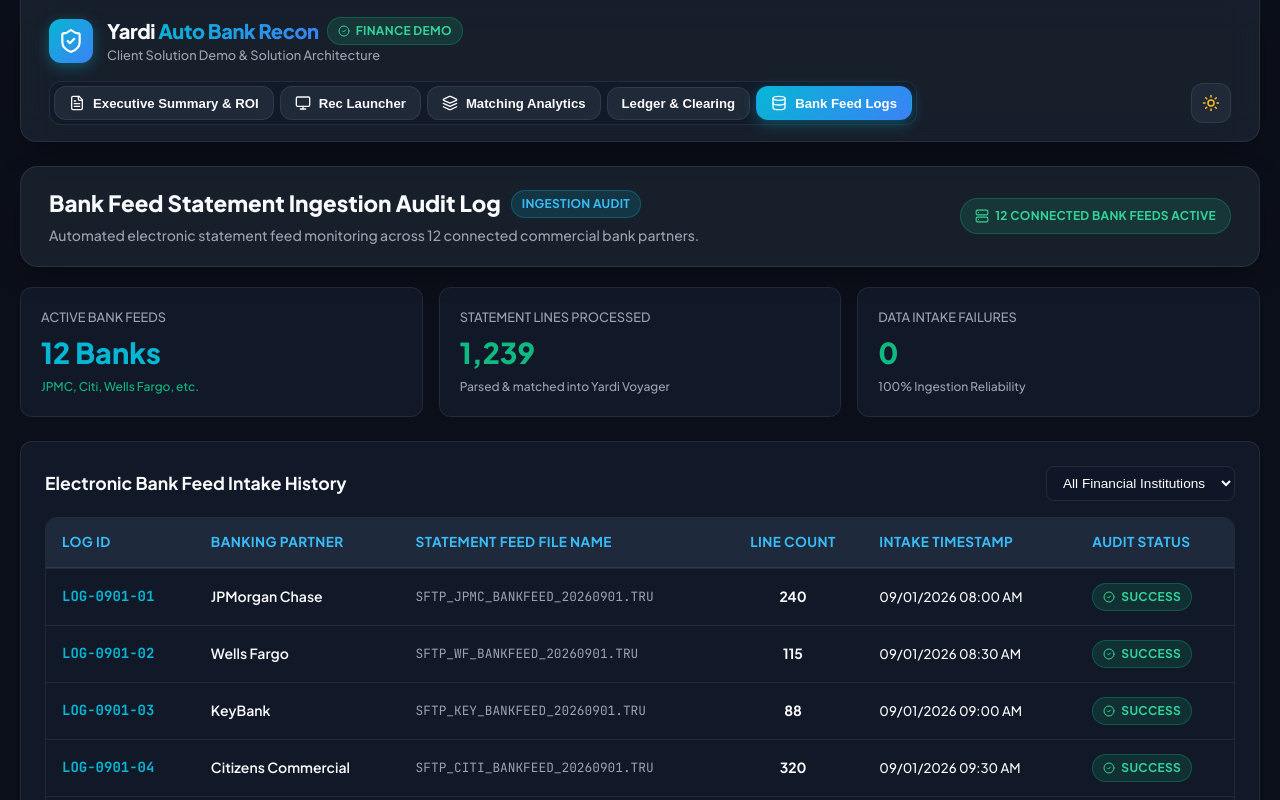
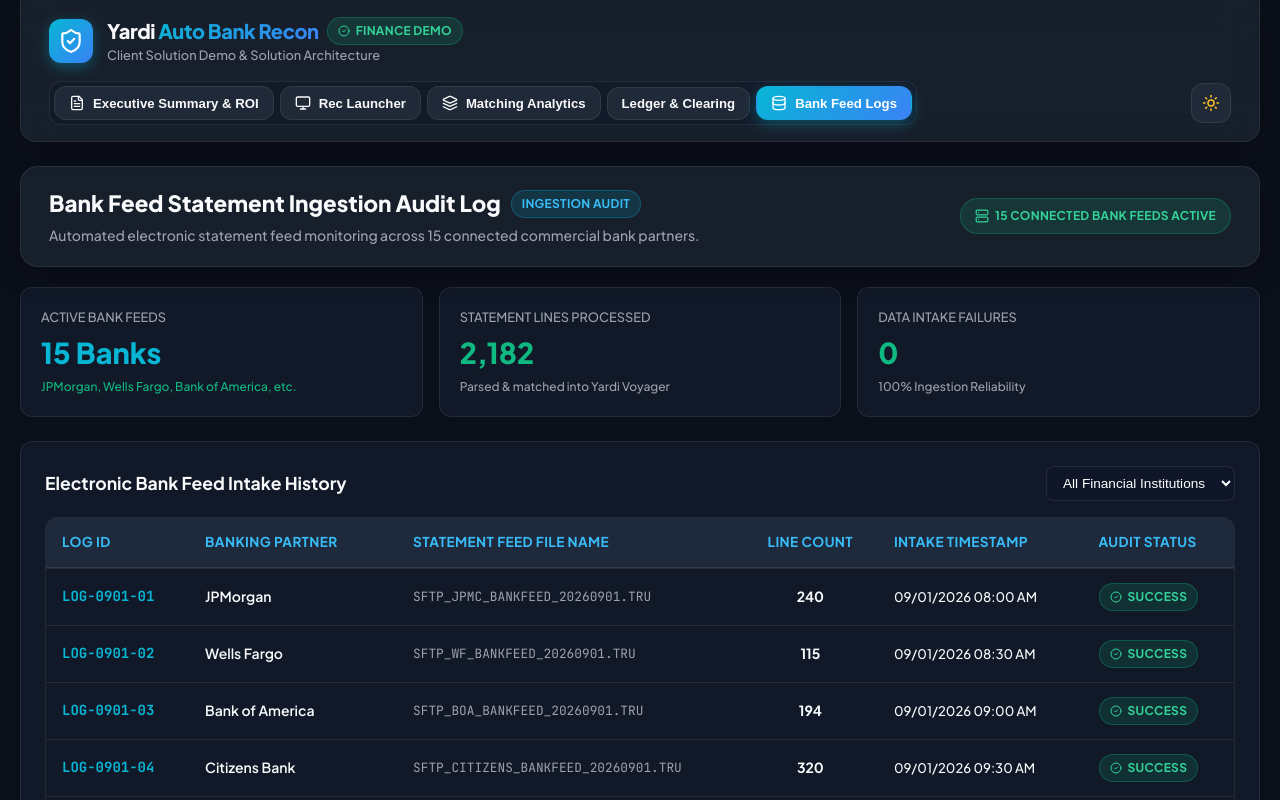
Before and after one commit to Rutuja4525/Auto-Bank-Recon, a React (Vite) app: page / in a window 1280 px wide. Both pictures are taken after a click on the button "Bank Feed Logs". Shown: the top 800 px of the page. Built offline with nearby package versions, Linux system fonts and the light colour scheme; the HTML template or start-up script is replaced by a standard one.

Commit message:
Updates banks

```diff
--- a/src/components/FileLogsDemo.jsx
+++ b/src/components/FileLogsDemo.jsx
@@ -1,5 +1,5 @@
 import React, { useState } from 'react';
-import { fileLogsData } from '../data/mockData';
+import { fileLogsData, supportedBankList } from '../data/mockData';
 import { Server, CheckCircle2 } from 'lucide-react';
 
 export default function FileLogsDemo() {
@@ -25,13 +25,13 @@
               <span className="badge badge-info">Ingestion Audit</span>
             </div>
             <p style={{ fontSize: '0.875rem', color: 'var(--text-muted)', marginTop: '4px' }}>
-              Automated electronic statement feed monitoring across 12 connected commercial bank partners.
+              Automated electronic statement feed monitoring across {supportedBankList.length} connected commercial bank partners.
             </p>
           </div>
 
           <div style={{ display: 'flex', gap: '10px' }}>
             <span className="badge badge-success" style={{ padding: '8px 14px' }}>
-              <Server size={14} /> 12 Connected Bank Feeds Active
+              <Server size={14} /> {supportedBankList.length} Connected Bank Feeds Active
             </span>
           </div>
         </div>
@@ -41,8 +41,8 @@
       <div style={{ display: 'grid', gridTemplateColumns: 'repeat(auto-fit, minmax(200px, 1fr))', gap: '16px', marginBottom: '24px' }}>
         <div className="glass-card" style={{ padding: '20px' }}>
           <div style={{ fontSize: '0.8rem', color: 'var(--text-muted)', textTransform: 'uppercase' }}>Active Bank Feeds</div>
-          <div style={{ fontSize: '1.8rem', fontWeight: 800, marginTop: '4px', color: 'var(--accent-cyan)' }}>12 Banks</div>
-          <div style={{ fontSize: '0.75rem', color: 'var(--accent-emerald)', marginTop: '4px' }}>JPMC, Citi, Wells Fargo, etc.</div>
+          <div style={{ fontSize: '1.8rem', fontWeight: 800, marginTop: '4px', color: 'var(--accent-cyan)' }}>{supportedBankList.length} Banks</div>
+          <div style={{ fontSize: '0.75rem', color: 'var(--accent-emerald)', marginTop: '4px' }}>JPMorgan, Wells Fargo, Bank of America, etc.</div>
         </div>
 
         <div className="glass-card" style={{ padding: '20px' }}>
@@ -76,10 +76,9 @@
               }}
             >
               <option value="all">All Financial Institutions</option>
-              <option value="JPMorgan">JPMorgan Chase</option>
-              <option value="KeyBank">KeyBank</option>
-              <option value="Truist">Truist Bank</option>
-              <option value="Citizens">Citizens Commercial</option>
+              {supportedBankList.map(bank => (
+                <option key={bank} value={bank}>{bank}</option>
+              ))}
             </select>
           </div>
         </div>
--- a/src/components/PresentationDeck.jsx
+++ b/src/components/PresentationDeck.jsx
@@ -1,6 +1,6 @@
 import React, { useState } from 'react';
 import { ChevronRight, ChevronLeft, CheckCircle, ArrowRight, ShieldCheck, Clock, Layers, TrendingUp, BarChart3, Building2, Zap } from 'lucide-react';
-import { solutionOverview, implementationRoadmap } from '../data/mockData';
+import { solutionOverview, implementationRoadmap, keyAdvantages } from '../data/mockData';
 
 export default function PresentationDeck({ onNavigateToDemo }) {
   const [currentSlide, setCurrentSlide] = useState(0);
@@ -99,6 +99,29 @@
             </div>
           </div>
 
+          {/* Key Advantages Grid */}
+          <div className="glass-card" style={{ padding: '24px' }}>
+            <div style={{ display: 'flex', alignItems: 'center', gap: '12px', marginBottom: '16px' }}>
+              <div style={{ padding: '10px', background: 'rgba(6, 182, 212, 0.15)', borderRadius: '10px', color: 'var(--accent-cyan)' }}>
+                <CheckCircle size={24} />
+              </div>
+              <h3 style={{ fontSize: '1.1rem', fontWeight: 700 }}>Key Solution Advantages</h3>
+            </div>
+            <div style={{ display: 'grid', gridTemplateColumns: 'repeat(auto-fit, minmax(240px, 1fr))', gap: '16px' }}>
+              {keyAdvantages.map((adv, idx) => (
+                <div key={idx} style={{ background: 'var(--inner-card-bg)', padding: '16px', borderRadius: '12px', border: '1px solid var(--border-color)' }}>
+                  <div style={{ display: 'flex', alignItems: 'center', gap: '8px', fontWeight: 700, fontSize: '0.875rem', color: 'var(--text-main)', marginBottom: '6px' }}>
+                    <CheckCircle size={16} color="var(--accent-emerald)" style={{ flexShrink: 0 }} />
+                    {adv.title}
+                  </div>
+                  <p style={{ fontSize: '0.8rem', color: 'var(--text-muted)', lineHeight: 1.4 }}>
+                    {adv.desc}
+                  </p>
+                </div>
+              ))}
+            </div>
+          </div>
+
         </div>
       )
     },
@@ -119,7 +142,7 @@
               <div style={{ background: 'var(--inner-card-bg)', padding: '16px', borderRadius: '12px', border: '1px solid var(--border-color)', textAlign: 'center' }}>
                 <Building2 size={28} color="var(--accent-cyan)" style={{ margin: '0 auto 8px' }} />
                 <div style={{ fontWeight: 700, fontSize: '0.875rem', color: 'var(--text-main)' }}>1. Bank Partner Intake</div>
-                <div style={{ fontSize: '0.75rem', color: 'var(--text-muted)', marginTop: '4px' }}>Daily electronic feeds from JPMC, Citi, WF, etc.</div>
+                <div style={{ fontSize: '0.75rem', color: 'var(--text-muted)', marginTop: '4px' }}>Daily electronic feeds from JPMorgan, Wells Fargo, Bank of America, etc.</div>
               </div>
 
               <div style={{ textTransform: 'uppercase', fontSize: '0.75rem', color: 'var(--accent-cyan)', textAlign: 'center' }}>
@@ -161,7 +184,7 @@
                 Multi-Bank Compatibility Out-of-the-Box
               </h4>
               <p style={{ fontSize: '0.875rem', color: 'var(--text-muted)', lineHeight: 1.5 }}>
-                Fully compatible with major commercial banking partners: JPMorgan Chase, KeyBank, Citizens, Truist, Capital One, Pinnacle, Western Alliance, PNC, Synovus, US Bank, Bank of Hawaii, and Renasant Bank.
+                Fully compatible with major commercial banking partners: JPMorgan, Wells Fargo, Bank of America, Citizens Bank, East West Bank, Northern Trust, Santander, BNY Melon, Key Bank, Citi Bank, CAIXIA, UMB Bank, First Citizens, Western Alliance Bank, and BMO Bank.
               </p>
             </div>
 
@@ -183,7 +206,7 @@
       title: "Multi-Level Intelligent Matching Engine",
       subtitle: "Configurable matching criteria leveraging bank transaction codes, reference numbers, customer memo text, and exact amounts.",
       content: (
-        <div style={{ display: 'grid', gridTemplateColumns: 'repeat(auto-fit, minmax(300px, 1fr))', gap: '20px', marginTop: '24px' }}>
+        <div style={{ display: 'grid', gridTemplateColumns: 'repeat(auto-fit, minmax(280px, 1fr))', gap: '20px', marginTop: '24px' }}>
           <div className="glass-card" style={{ padding: '20px' }}>
             <h4 style={{ fontSize: '1rem', fontWeight: 700, color: 'var(--text-main)', marginBottom: '12px' }}>
               1. Exact Reference Match
@@ -212,6 +235,16 @@
               Auto-books monthly account service charges and interest income directly to designated GL cash accounts with full audit logs.
             </p>
             <div className="badge badge-purple">Zero Manual Entry</div>
+          </div>
+
+          <div className="glass-card" style={{ padding: '20px' }}>
+            <h4 style={{ fontSize: '1rem', fontWeight: 700, color: 'var(--text-main)', marginBottom: '12px' }}>
+              4. Multi-Rule & Fuzzy Logic Engine
+            </h4>
+            <p style={{ fontSize: '0.875rem', color: 'var(--text-muted)', marginBottom: '12px' }}>
+              Employs multi-level criteria and intelligent fuzzy matching logic to clear complex or partial reference statement lines.
+            </p>
+            <div className="badge badge-success">Fuzzy Matching Engine</div>
           </div>
         </div>
       )
--- a/src/data/mockData.js
+++ b/src/data/mockData.js
@@ -17,10 +17,51 @@
   }
 };
 
+export const keyAdvantages = [
+  {
+    title: "100% Executed in Yardi (No Extra Machine)",
+    desc: "Everything runs natively inside Yardi Voyager. No additional machines, servers, or external software required."
+  },
+  {
+    title: "One-Time Payment (Zero Recurring Fees)",
+    desc: "Pay once for complete development & rollout. Zero recurring subscription fees, annual licenses, or per-user seat charges."
+  },
+  {
+    title: "Unlimited Scale (Add Banks Anytime)",
+    desc: "Easily add new bank accounts, financial institutions, and portfolio entities at any time without extra costs."
+  },
+  {
+    title: "High Automated Clearing Rate",
+    desc: "Most account transactions (90%+) are automatically matched and cleared daily without manual accounting touch."
+  },
+  {
+    title: "Multi-Rule & Fuzzy Logic Engine",
+    desc: "Advanced matching algorithms equipped with multi-level criteria, exact reference matching, and intelligent fuzzy logic."
+  }
+];
+
+export const supportedBankList = [
+  "JPMorgan",
+  "Wells Fargo",
+  "Bank of America",
+  "Citizens Bank",
+  "East West Bank",
+  "Northern Trust",
+  "Santander",
+  "BNY Melon",
+  "Key Bank",
+  "Citi Bank",
+  "CAIXIA",
+  "UMB Bank",
+  "First Citizens",
+  "Western Alliance Bank",
+  "BMO Bank"
+];
+
 export const bankAccountsData = [
   {
     code: "JPMC-OP",
-    accountName: "JPMorgan Chase Operating",
+    accountName: "JPMorgan Operating",
     acctNumber: "XXXX-4821",
     currency: "USD",
     glAccount: "1010-00",
@@ -42,7 +83,7 @@
   },
   {
     code: "KEY-ZBA",
-    accountName: "KeyBank Payroll ZBA Account",
+    accountName: "Key Bank Payroll ZBA Account",
     acctNumber: "XXXX-3309",
     currency: "USD",
     glAccount: "1030-00",
@@ -53,7 +94,7 @@
   },
   {
     code: "CITI-LBX",
-    accountName: "Citizens Commercial Lockbox",
+    accountName: "Citizens Bank Commercial Lockbox",
     acctNumber: "XXXX-6621",
     currency: "USD",
     glAccount: "1040-00",
@@ -91,7 +132,7 @@
   {
     id: "TXN-2004101",
     bankCode: "CITI-LBX",
-    bankAcctName: "Citizens Commercial Lockbox",
+    bankAcctName: "Citizens Bank Commercial Lockbox",
     date: "09/01/2026",
     flowCode: 145,
     type: "ACH Tenant Rent Collection",
@@ -105,7 +146,7 @@
   {
     id: "TXN-2004102",
     bankCode: "CITI-LBX",
-    bankAcctName: "Citizens Commercial Lockbox",
+    bankAcctName: "Citizens Bank Commercial Lockbox",
     date: "09/01/2026",
     flowCode: 501,
     type: "Automatic Sweep Debit",
@@ -119,7 +160,7 @@
   {
     id: "TXN-2004103",
     bankCode: "CITI-LBX",
-    bankAcctName: "Citizens Commercial Lockbox",
+    bankAcctName: "Citizens Bank Commercial Lockbox",
     date: "09/02/2026",
     flowCode: 145,
     type: "ACH Tenant Rent Collection",
@@ -133,7 +174,7 @@
   {
     id: "TXN-2004104",
     bankCode: "CITI-LBX",
-    bankAcctName: "Citizens Commercial Lockbox",
+    bankAcctName: "Citizens Bank Commercial Lockbox",
     date: "09/03/2026",
     flowCode: 145,
     type: "ACH Maintenance Fee",
@@ -147,7 +188,7 @@
   {
     id: "TXN-2004105",
     bankCode: "CITI-LBX",
-    bankAcctName: "Citizens Commercial Lockbox",
+    bankAcctName: "Citizens Bank Commercial Lockbox",
     date: "09/03/2026",
     flowCode: 145,
     type: "ACH Unidentified Credit",
@@ -161,7 +202,7 @@
   {
     id: "TXN-2004106",
     bankCode: "CITI-LBX",
-    bankAcctName: "Citizens Commercial Lockbox",
+    bankAcctName: "Citizens Bank Commercial Lockbox",
     date: "09/04/2026",
     flowCode: 455,
     type: "Vendor ACH Payment",
@@ -175,7 +216,7 @@
   {
     id: "TXN-2004107",
     bankCode: "CITI-LBX",
-    bankAcctName: "Citizens Commercial Lockbox",
+    bankAcctName: "Citizens Bank Commercial Lockbox",
     date: "09/05/2026",
     flowCode: 145,
     type: "ACH Tenant Rent Collection",
@@ -189,7 +230,7 @@
   {
     id: "TXN-2004108",
     bankCode: "CITI-LBX",
-    bankAcctName: "Citizens Commercial Lockbox",
+    bankAcctName: "Citizens Bank Commercial Lockbox",
     date: "09/05/2026",
     flowCode: 501,
     type: "Automatic Sweep Debit",
@@ -203,7 +244,7 @@
   {
     id: "TXN-2004109",
     bankCode: "CITI-LBX",
-    bankAcctName: "Citizens Commercial Lockbox",
+    bankAcctName: "Citizens Bank Commercial Lockbox",
     date: "09/08/2026",
     flowCode: 145,
     type: "ACH Security Deposit",
@@ -217,7 +258,7 @@
   {
     id: "TXN-2004110",
     bankCode: "CITI-LBX",
-    bankAcctName: "Citizens Commercial Lockbox",
+    bankAcctName: "Citizens Bank Commercial Lockbox",
     date: "09/09/2026",
     flowCode: 698,
     type: "Bank Service Charge",
@@ -231,14 +272,21 @@
 ];
 
 export const fileLogsData = [
-  { id: "LOG-0901-01", bank: "JPMorgan Chase", fileName: "SFTP_JPMC_BANKFEED_20260901.TRU", records: 240, date: "09/01/2026 08:00 AM", status: "Success", errorCount: 0 },
+  { id: "LOG-0901-01", bank: "JPMorgan", fileName: "SFTP_JPMC_BANKFEED_20260901.TRU", records: 240, date: "09/01/2026 08:00 AM", status: "Success", errorCount: 0 },
   { id: "LOG-0901-02", bank: "Wells Fargo", fileName: "SFTP_WF_BANKFEED_20260901.TRU", records: 115, date: "09/01/2026 08:30 AM", status: "Success", errorCount: 0 },
-  { id: "LOG-0901-03", bank: "KeyBank", fileName: "SFTP_KEY_BANKFEED_20260901.TRU", records: 88, date: "09/01/2026 09:00 AM", status: "Success", errorCount: 0 },
-  { id: "LOG-0901-04", bank: "Citizens Commercial", fileName: "SFTP_CITI_BANKFEED_20260901.TRU", records: 320, date: "09/01/2026 09:30 AM", status: "Success", errorCount: 0 },
-  { id: "LOG-0901-05", bank: "Bank of America", fileName: "SFTP_BOA_BANKFEED_20260901.TRU", records: 194, date: "09/01/2026 10:00 AM", status: "Success", errorCount: 0 },
-  { id: "LOG-0901-06", bank: "PNC Bank", fileName: "SFTP_PNC_BANKFEED_20260901.TRU", records: 76, date: "09/01/2026 10:30 AM", status: "Success", errorCount: 0 },
-  { id: "LOG-0902-01", bank: "US Bank", fileName: "SFTP_USB_BANKFEED_20260902.TRU", records: 142, date: "09/02/2026 08:00 AM", status: "Success", errorCount: 0 },
-  { id: "LOG-0902-02", bank: "Capital One", fileName: "SFTP_CAP1_BANKFEED_20260902.TRU", records: 64, date: "09/02/2026 08:30 AM", status: "Success", errorCount: 0 }
+  { id: "LOG-0901-03", bank: "Bank of America", fileName: "SFTP_BOA_BANKFEED_20260901.TRU", records: 194, date: "09/01/2026 09:00 AM", status: "Success", errorCount: 0 },
+  { id: "LOG-0901-04", bank: "Citizens Bank", fileName: "SFTP_CITIZENS_BANKFEED_20260901.TRU", records: 320, date: "09/01/2026 09:30 AM", status: "Success", errorCount: 0 },
+  { id: "LOG-0901-05", bank: "East West Bank", fileName: "SFTP_EWB_BANKFEED_20260901.TRU", records: 95, date: "09/01/2026 10:00 AM", status: "Success", errorCount: 0 },
+  { id: "LOG-0901-06", bank: "Northern Trust", fileName: "SFTP_NTRUST_BANKFEED_20260901.TRU", records: 112, date: "09/01/2026 10:30 AM", status: "Success", errorCount: 0 },
+  { id: "LOG-0901-07", bank: "Santander", fileName: "SFTP_SAN_BANKFEED_20260901.TRU", records: 88, date: "09/01/2026 11:00 AM", status: "Success", errorCount: 0 },
+  { id: "LOG-0901-08", bank: "BNY Melon", fileName: "SFTP_BNY_BANKFEED_20260901.TRU", records: 156, date: "09/01/2026 11:30 AM", status: "Success", errorCount: 0 },
+  { id: "LOG-0902-01", bank: "Key Bank", fileName: "SFTP_KEY_BANKFEED_20260902.TRU", records: 88, date: "09/02/2026 08:00 AM", status: "Success", errorCount: 0 },
+  { id: "LOG-0902-02", bank: "Citi Bank", fileName: "SFTP_CITI_BANKFEED_20260902.TRU", records: 210, date: "09/02/2026 08:30 AM", status: "Success", errorCount: 0 },
+  { id: "LOG-0902-03", bank: "CAIXIA", fileName: "SFTP_CAIXIA_BANKFEED_20260902.TRU", records: 74, date: "09/02/2026 09:00 AM", status: "Success", errorCount: 0 },
+  { id: "LOG-0902-04", bank: "UMB Bank", fileName: "SFTP_UMB_BANKFEED_20260902.TRU", records: 103, date: "09/02/2026 09:30 AM", status: "Success", errorCount: 0 },
+  { id: "LOG-0902-05", bank: "First Citizens", fileName: "SFTP_FCIT_BANKFEED_20260902.TRU", records: 130, date: "09/02/2026 10:00 AM", status: "Success", errorCount: 0 },
+  { id: "LOG-0902-06", bank: "Western Alliance Bank", fileName: "SFTP_WAB_BANKFEED_20260902.TRU", records: 92, date: "09/02/2026 10:30 AM", status: "Success", errorCount: 0 },
+  { id: "LOG-0902-07", bank: "BMO Bank", fileName: "SFTP_BMO_BANKFEED_20260902.TRU", records: 165, date: "09/02/2026 11:00 AM", status: "Success", errorCount: 0 }
 ];
 
 export const implementationRoadmap = [
```
